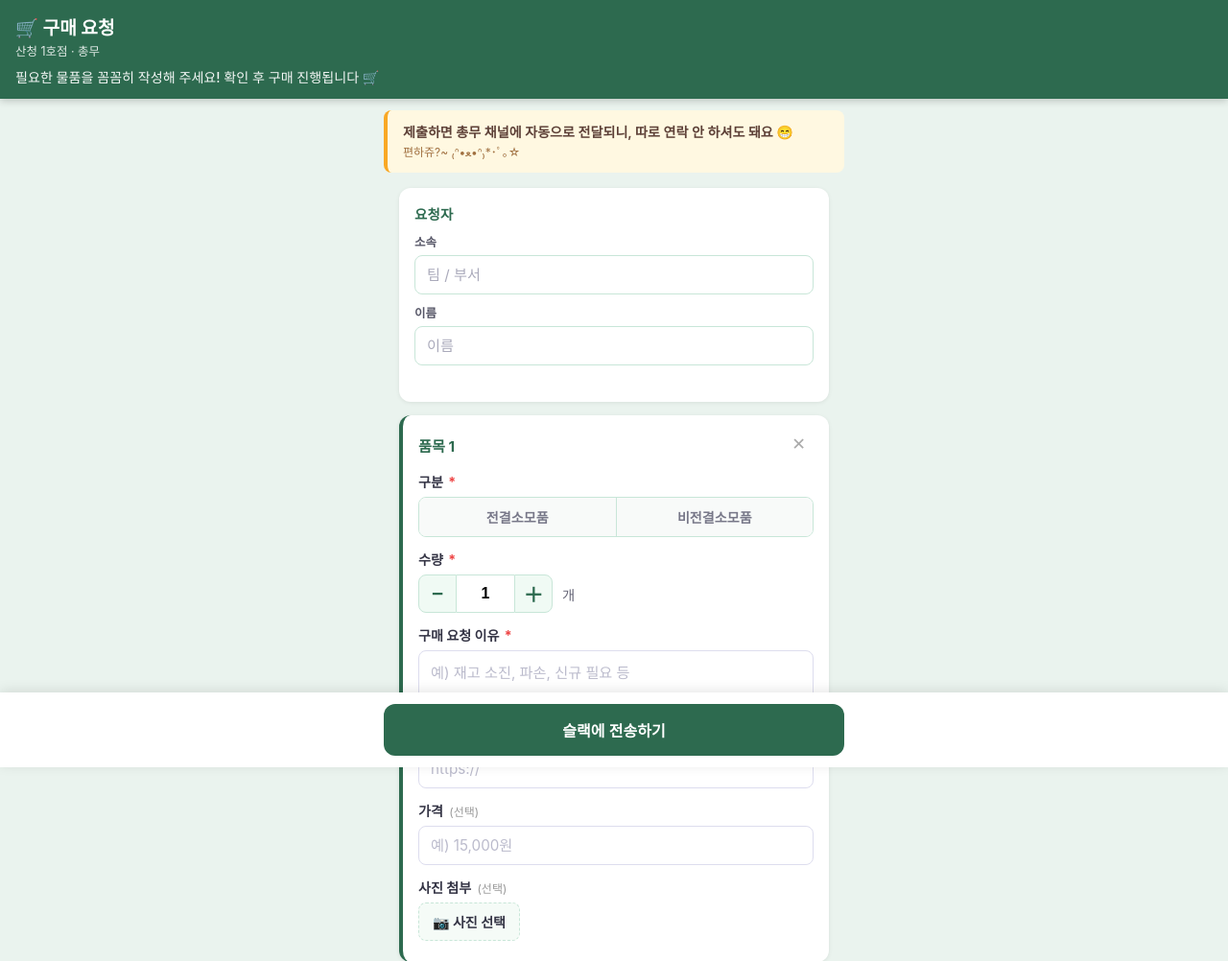
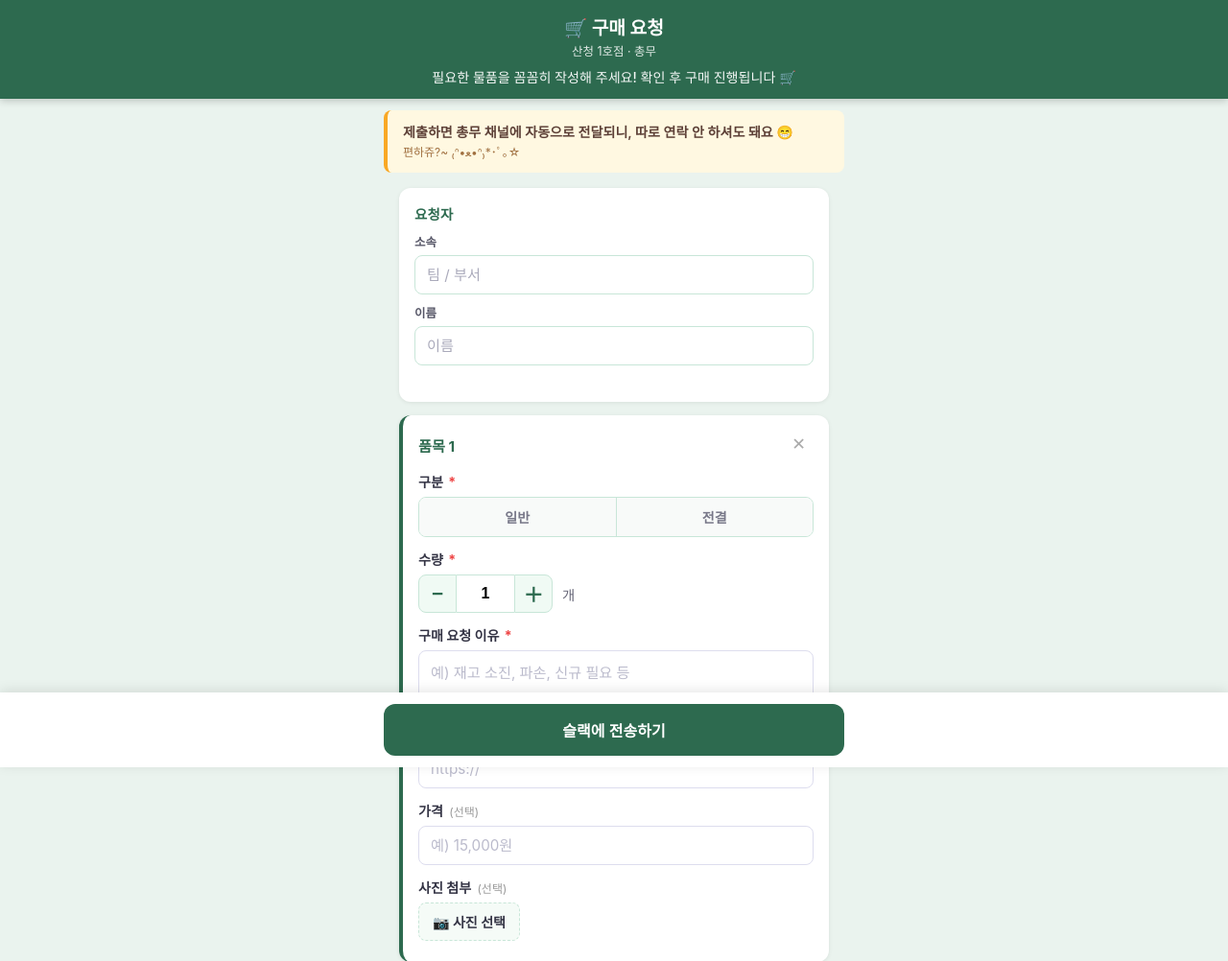
Before and after one commit to seoyoungan-cmd/purchase-request, a Flask app: page / in a window 1280 px wide. Shown: the top 1002 px of the page at 96% size. Run offline with Flask 3, Linux system fonts and the light colour scheme.

Commit message:
fix: center header, rename category to 일반/전결

```diff
--- a/templates/index.html
+++ b/templates/index.html
@@ -39,6 +39,7 @@
       top: 0;
       z-index: 100;
       box-shadow: 0 2px 8px rgba(0,0,0,0.2);
+      text-align: center;
     }
     .header h1 { font-size: 1.2rem; font-weight: 700; }
     .header-sub  { font-size: 0.78rem; opacity: 0.85; margin-top: 2px; }
@@ -656,8 +657,8 @@
         <div class="field">
           <label>구분 <span class="req">*</span></label>
           <div class="cat-toggle">
-            <button type="button" class="cat-btn" data-val="전결" onclick="selectCategory(this)">전결소모품</button>
-            <button type="button" class="cat-btn" data-val="비전결" onclick="selectCategory(this)">비전결소모품</button>
+            <button type="button" class="cat-btn" data-val="일반" onclick="selectCategory(this)">일반</button>
+            <button type="button" class="cat-btn" data-val="전결" onclick="selectCategory(this)">전결</button>
           </div>
         </div>
 
```
